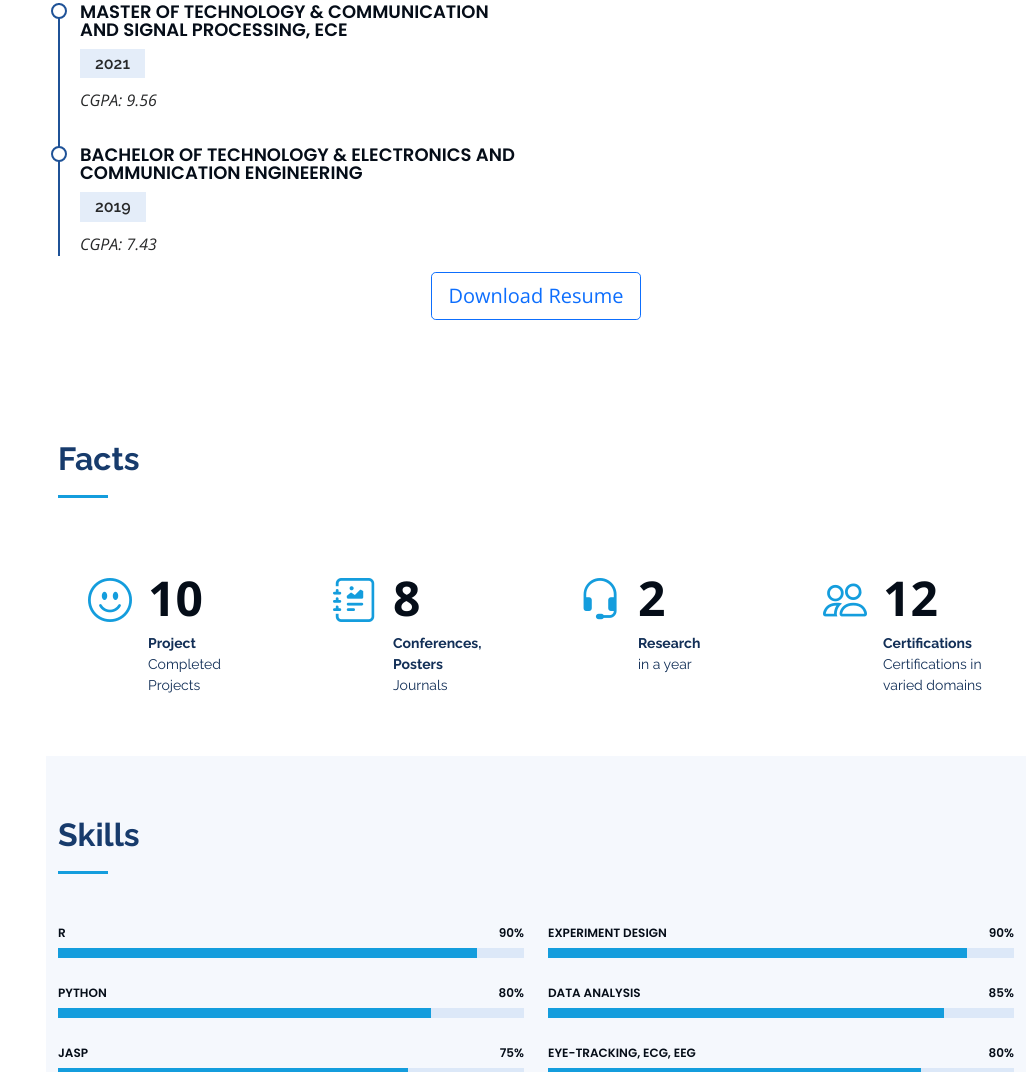
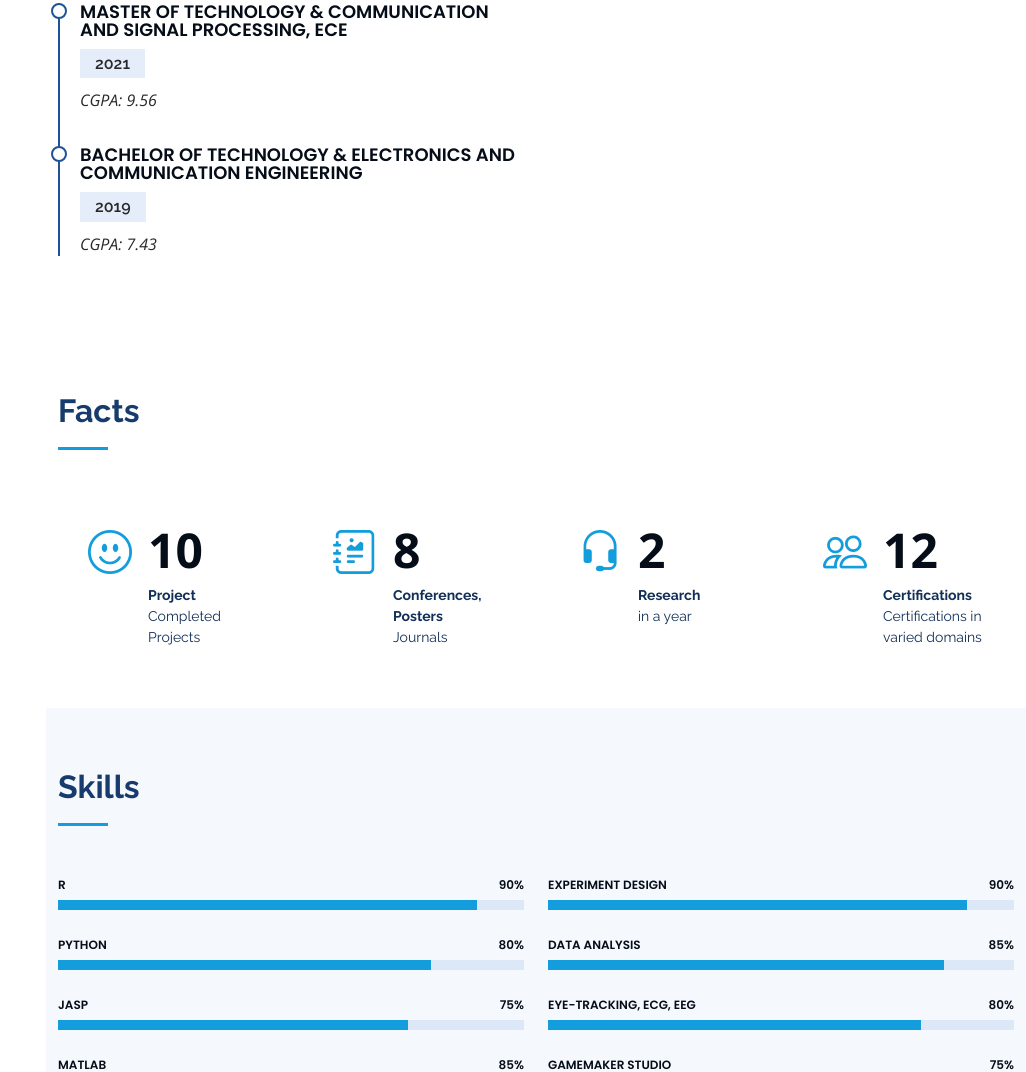
Before and after one commit to AbhishekBaba14/AbhishekBaba14.github.io, a plain HTML site: page index.html in a window 1280 px wide. Shown: the part 1994-3066 px from the top of the page, without its empty margins (254-1280 px from the left). Drawn offline with nearby package versions, Linux system fonts and the light colour scheme.

Commit message:
Update index.html

```diff
--- a/index.html
+++ b/index.html
@@ -157,9 +157,7 @@
 
       </div>
     </div>
-    <div class="text-center">
-    <a target="_blank" href=" CV_Abhishek.pdf" type="button" class="btn btn-outline-primary btn-lg">Download Resume</a>
-    </div>
+
 
   </div>
 </section><!-- End Resume Section -->
```
